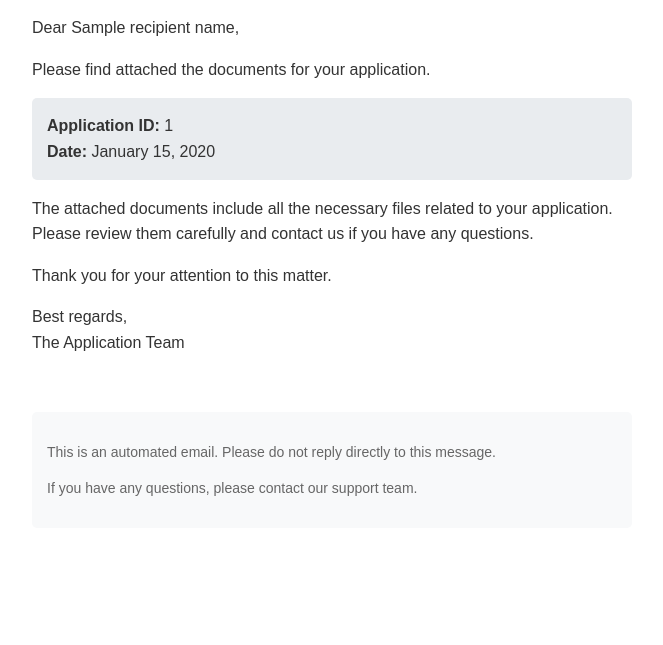
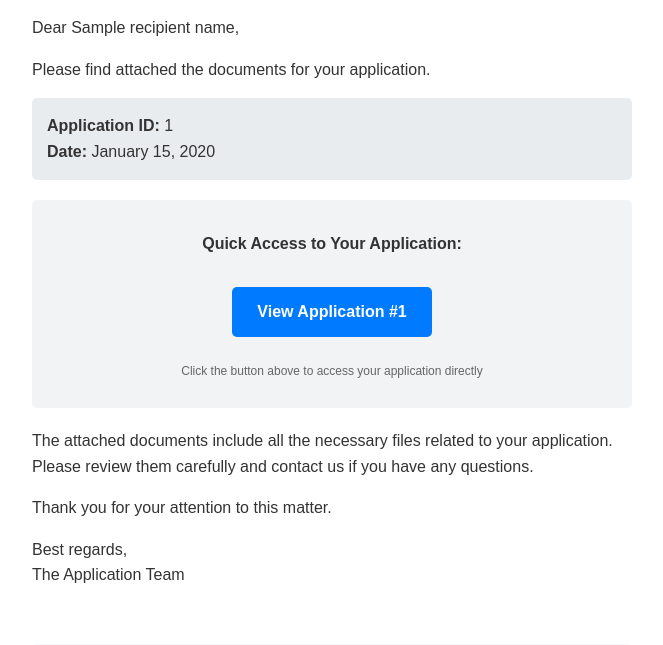
Before and after one commit to alife-damiansoch/probate-api, a Django app: template app/document_emails/templates/email_templates/application_documents.html in a window 1280 px wide. Shown: the part 179-824 px from the top of the page, without its empty margins (308-971 px from the left). Before the commit the page ends 675 px from the top, so only its background shows below. Run offline with Django 3.2, Linux system fonts and the light colour scheme; the template is opened without the code that fills it: most values are stand-ins (such as "Sample title", 1, 10 or a date in 2020).

Commit message:
added lint to email about new applications

```diff
--- a/app/app/settings.py
+++ b/app/app/settings.py
@@ -51,6 +51,8 @@ DEBUG = bool(int(os.getenv('DEBUG', 0)))
 # Enable these only in production
 ENV = os.getenv('DJANGO_ENV', 'development')
 IS_PRODUCTION = ENV == 'production'
+
+SOLICITORS_WEBSITE = os.getenv('SOLICITORS_WEBSITE', '')
 
 # custom url to access admin
 ADMIN_URL = os.getenv('ADMIN_URL', '/')
--- a/app/document_emails/templates/email_templates/application_documents.html
+++ b/app/document_emails/templates/email_templates/application_documents.html
@@ -40,6 +40,32 @@
             border-radius: 5px;
             margin: 15px 0;
         }
+
+        .application-link {
+            background-color: #007bff;
+            color: white;
+            padding: 12px 25px;
+            text-decoration: none;
+            border-radius: 5px;
+            display: inline-block;
+            margin: 15px 0;
+            font-weight: bold;
+            text-align: center;
+        }
+
+        .application-link:hover {
+            background-color: #0056b3;
+            color: white;
+            text-decoration: none;
+        }
+
+        .link-section {
+            text-align: center;
+            margin: 20px 0;
+            padding: 15px;
+            background-color: #f1f3f4;
+            border-radius: 5px;
+        }
     </style>
 </head>
 <body>
@@ -55,6 +81,16 @@
     <div class="application-info">
         <strong>Application ID:</strong> {{ application.id }}<br>
         <strong>Date:</strong> {{ email_communication.created_at|date:"F d, Y" }}
+    </div>
+
+    <div class="link-section">
+        <p><strong>Quick Access to Your Application:</strong></p>
+        <a href="{{ application_url }}" class="application-link">
+            View Application #{{ application.id }}
+        </a>
+        <p style="font-size: 12px; color: #666; margin-top: 10px;">
+            Click the button above to access your application directly
+        </p>
     </div>
 
     <div>
```
Also changed, not shown: app/document_emails/serializers.py (+27 -1 lines).
